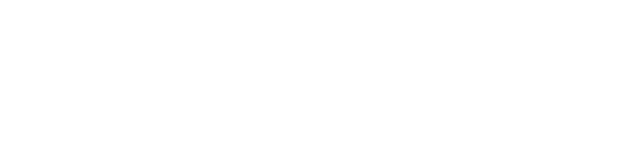
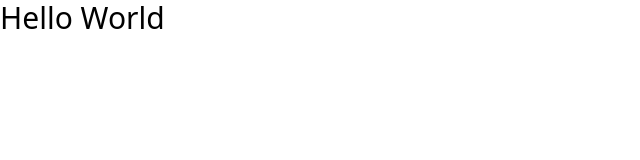
Before and after one commit to rb-hussain/Spiralyze-Tailwind.css-Project, a website: page index.html in a window 1280 px wide. Shown: the whole page, without its empty margins (0-640 px from the left). Drawn offline with Linux system fonts and the light colour scheme.

Commit message:
Tailwind Setup completed

```diff
--- a/index.html
+++ b/index.html
@@ -4,9 +4,10 @@
     <meta charset="UTF-8">
     <meta http-equiv="X-UA-Compatible" content="IE=edge">
     <meta name="viewport" content="width=device-width, initial-scale=1.0">
+    <link rel="stylesheet" href="css/main.css">
     <title>Spiralyze</title>
 </head>
 <body>
-
+    <h1 class="text-3xl"> Hello World</h1>
 </body>
 </html>
--- /dev/null
+++ b/input.css
@@ -0,0 +1,3 @@
+@tailwind base;
+@tailwind components;
+@tailwind utilities;
--- /dev/null
+++ b/tailwind.config.js
@@ -0,0 +1,8 @@
+/** @type {import('tailwindcss').Config} */
+module.exports = {
+  content: ['./*.html'],
+  theme: {
+    extend: {},
+  },
+  plugins: [],
+}
```
Also changed, not shown: package.json (added, +9 -0 lines), .gitignore.txt (added), css/main.css (added), 1 other file.
